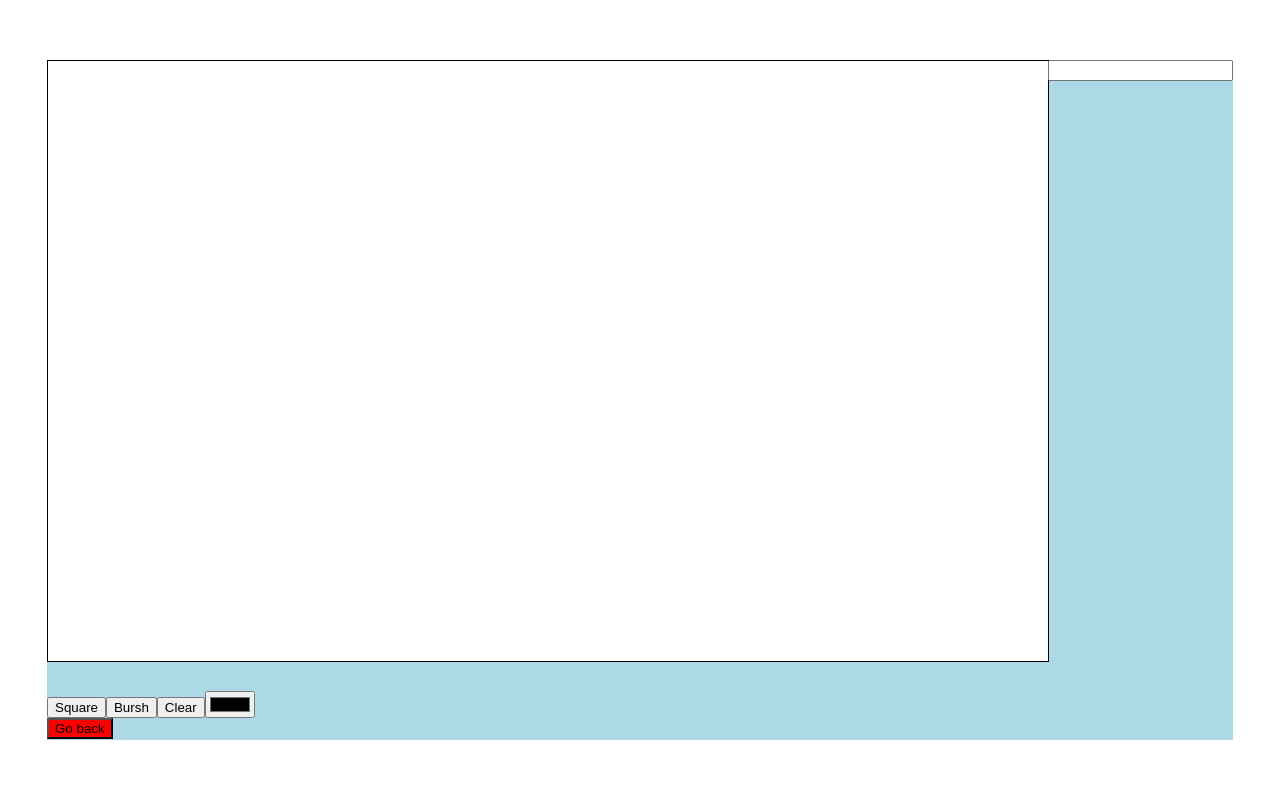
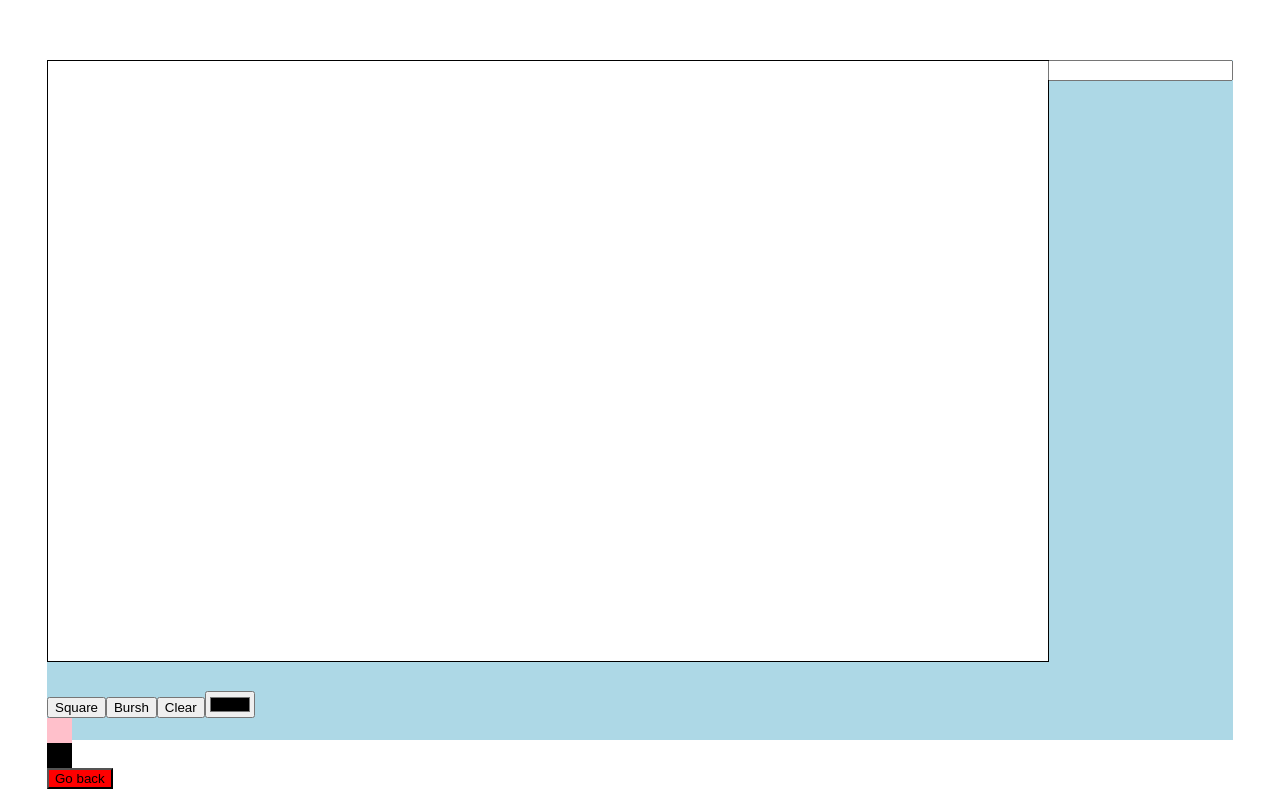
Before and after one commit to LironKruchinin/draw-it, a React (Create React App) app: page /#/draw in a window 1280 px wide. Built offline with nearby package versions, Linux system fonts and the light colour scheme.

Commit message:
basic color change for brush

```diff
--- a/src/cmps/draw-board/tool-bar.tsx
+++ b/src/cmps/draw-board/tool-bar.tsx
@@ -1,12 +1,14 @@
 import { changeColor, clearBoard, currColor, setShape } from "../../services/drawBoard.service"
 
-export function ToolBar({ setColor }: any) {
+export function ToolBar({ setColor, canvasRef }: any) {
     return (
         <section>
             <button onClick={() => setShape('square')}>Square</button>
             <button onClick={() => setShape('brush')}>Bursh</button>
-            <button onClick={clearBoard}>Clear</button>
+            <button onClick={() => clearBoard(canvasRef)}>Clear</button>
             <input type="color" name="" id="" onChange={ev => { setColor(ev.target.value) }} />
+            <div style={{ height: '25px', width: '25px', backgroundColor: 'pink' }} onClick={() => { setColor('pink') }}></div>
+            <div style={{ height: '25px', width: '25px', backgroundColor: 'black' }} onClick={() => { setColor('black') }}></div>
         </section>
     )
 }
--- a/src/services/drawBoard.service.ts
+++ b/src/services/drawBoard.service.ts
@@ -1,5 +1,5 @@
 let currShape = 'circle'
-export let currColor = 'black'
+export let currColor = 'yellow'
 let gCtx
 let gCanvas: HTMLElement
 let isMouseDown = false
@@ -26,7 +26,6 @@ function drawCircle(x: number, y: number, gCtx: any) {
 export function changeColor(ev: any) {
     currColor = ev.target.value
     console.log(currColor);
-
 }
 
 // function handleMouseEvent() {
@@ -34,8 +33,11 @@ export function changeColor(ev: any) {
 // }
 
 
-export function clearBoard() {
-    console.log('hello')
+export function clearBoard(canvasRef: any) {
+    console.log('clear')
+    const canvas = canvasRef.current
+    gCtx = canvas.getContext('2d')
+    gCtx.clearRect(0, 0, canvas.width, canvas.height)
 }
 
 function drawSquare(x: number, y: number, gCtx: any) {
--- a/src/views/draw-board.tsx
+++ b/src/views/draw-board.tsx
@@ -10,7 +10,19 @@ export function DrawBoard() {
     const navigate = useNavigate()
     const [isDrawing, setIsDrawing] = useState(false)
     const [lastPosition, setLastPosition] = useState<{ x: number, y: number } | null>(null)
-    const [color, setColor] = useState('black')
+    const [color, setColor] = useState(currColor)
+
+    useEffect(() => {
+        const canvas = canvasRef.current
+        if (!canvas) return
+
+        const context = canvas.getContext('2d')
+        if (!context) return
+        context.lineWidth = 5
+        context.lineCap = 'round'
+        context.strokeStyle = color
+        console.log(color);
+    }, [color])
 
     useEffect(() => {
         const canvas = canvasRef.current
@@ -23,10 +35,7 @@ export function DrawBoard() {
         context.fillRect(0, 0, canvas.width, canvas.height)
 
         // Set up the drawing styles
-        context.lineWidth = 5
-        context.lineCap = 'round'
-        context.strokeStyle = color
-        console.log(color);
+
 
     }, [])
 
@@ -76,7 +85,7 @@ export function DrawBoard() {
                 />
                 <Chat />
             </div>
-            <ToolBar setColor={setColor} />
+            <ToolBar setColor={setColor} canvasRef={canvasRef} />
             <button onClick={() => navigate(-1)} style={{ backgroundColor: 'red' }}>Go back</button>
         </section>
     )
```
